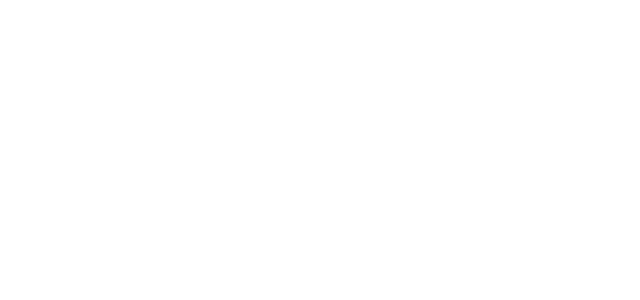
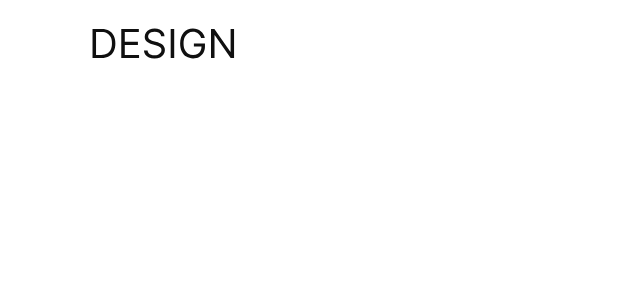
Before and after one commit to hassan6846/OutfitHub, a React (Create React App) app in the folder Web/client/: page /signup in a window 1280 px wide. Shown: the top 300 px of the page, without its empty margins (0-640 px from the left). Built offline with nearby package versions, Linux system fonts and the light colour scheme.

Commit message:
removed ipynb
i dont know what i am doing

```diff
--- a/Web/client/src/components/LandingCarsoul.js
+++ b/Web/client/src/components/LandingCarsoul.js
@@ -20,7 +20,7 @@ const LandingCarsoul = () => {
     <Slider  {...settings} className='big_carsoul'>
 <Link><img  className='imgCarsoul' src="./jeans.png"  alt="img1" /></Link>
 <Link><img  className='imgCarsoul' src="./menshirt.jpg"  alt="img1" /></Link>
-<Link><img  className='imgCarsoul' src="./mentshirt.avif"  alt="img1" /></Link>
+<Link><img  className='imgCarsoul' src="./men.png"  alt="img1" /></Link>
 
     </Slider>
     {/* flex carsoul */}
--- a/Web/client/src/pages/user/Signup.js
+++ b/Web/client/src/pages/user/Signup.js
@@ -1,12 +1,14 @@
 import React from 'react'
-
+import LogoLink from '../../components/LogoLink';
+// css
+import "./Signup.css"
 
 const SignupPage = () => {
   return (
-   <div>
-<div className='top_gap'></div>
-
-   </div>
+<div>
+<LogoLink/>
+<div></div>
+</div>
   )
 }
 
```
Also changed, not shown: 1 other file (tests, documents, lock files or other folders).
